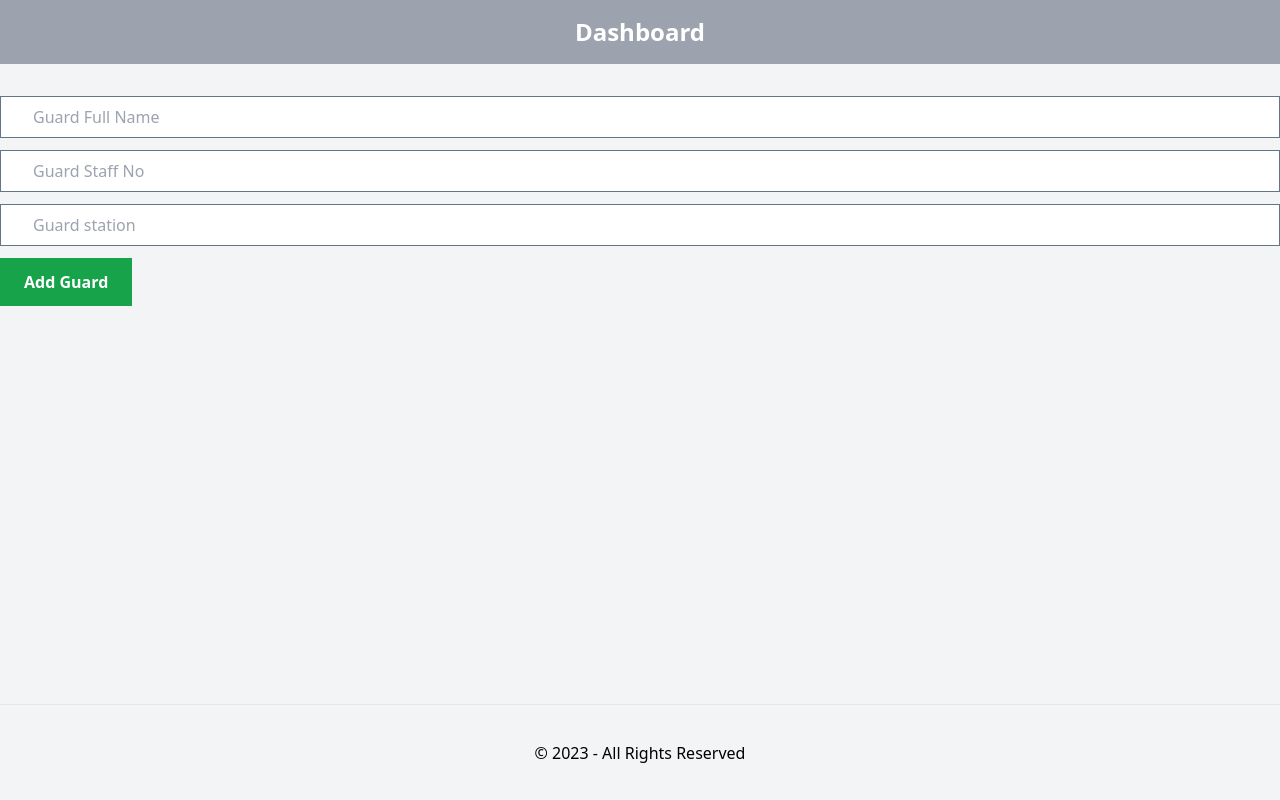
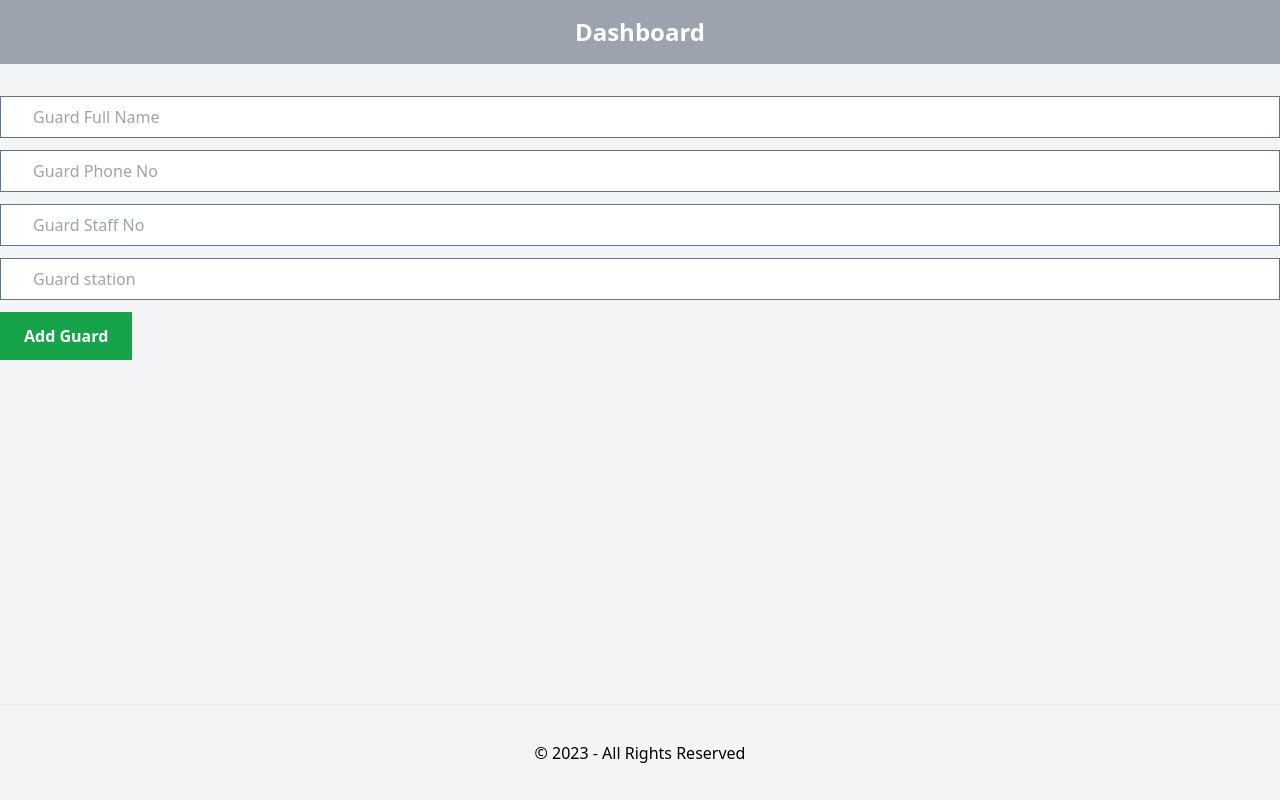
Before and after one commit to collinskrotich/sfc_access_management, a Next.js app: page /addGateKeeper in a window 1280 px wide. Built offline with nearby package versions, Linux system fonts and the light colour scheme.

Commit message:
Reduced unnecessary components

```diff
--- a/app/addGateKeeper/page.jsx
+++ b/app/addGateKeeper/page.jsx
@@ -1,30 +1,81 @@
+'use client'
+
+import { useRouter } from 'next/navigation';
+import { useState } from 'react'
 import React from 'react'
 
-function page() {
+export default function AddGateKeeper() {
+  const [name, setName] = useState("");
+  const [phone, setPhone] = useState("");
+  const [staffNo, setStaffNo] = useState("");
+  const [station, setStation] = useState("");
+
+  const router = useRouter();
+
+  const handleSubmit = async (e) => {
+    e.preventDefault();
+
+    if(!name || !phone || !station || !staffNo) {
+      alert("Please fill all fields");
+      return;
+    }
+
+    try {
+      const res = await fetch("/api/gatekeepers", {
+        method: "POST",
+        headers: {
+          "Content-Type": "application/json",
+      },
+      body: JSON.stringify({ name, phone, staffNo, station }),
+    });
+
+    if (res.ok){
+    router.push("/");
+    }else {
+      throw new Error("Failed to create a gatekeeper");
+    }
+
+    } catch (error) {
+      console.log(error);
+    }
+  };
+
   return (
     <div className='mt-8'>
-
-
-    <form className='flex flex-col gap-3'>
+    <form onSubmit={handleSubmit} className='flex flex-col gap-3'>
         <input
+         onChange={(e) => setName(e.target.value)}
+         value={name}
          className='border border-slate-500 px-8 py-2'
          type='text'
          placeholder='Guard Full Name'
         />
 
         <input
+         onChange={(e) => setPhone(e.target.value)}
+         value={phone}
+         className='border border-slate-500 px-8 py-2'
+         type='text'
+         placeholder='Guard Phone No'
+        />
+
+        <input
+         onChange={(e) => setStaffNo(e.target.value)}
+         value={staffNo}
          className='border border-slate-500 px-8 py-2'
          type='text'
          placeholder='Guard Staff No'
         />
 
         <input
+        onChange={(e) => setStation(e.target.value)}
+        value={station}
          className='border border-slate-500 px-8 py-2'
          type='text'
          placeholder='Guard station'
         />
 
-        <button className='bg-green-600 font-bold text-white py-3 px-6 w-fit'>
+        <button type='submit' className='bg-green-600 font-bold text-white py-3 px-6 w-fit'>
             Add Guard
         </button>
 
@@ -32,5 +83,3 @@ function page() {
     </div>
   )
 }
-
-export default page
--- a/models/gateKeeperModel.js
+++ b/models/gateKeeperModel.js
@@ -2,12 +2,11 @@ import mongoose, {Schema} from "mongoose";
 
 const gatekeeperSchema = new Schema(
   {
-    name: {
-      type: String,
-    },
-    onDuty: {
-      type: Boolean,
-    },
+    name: String,
+    phoneNo: String,
+    staffNo: String,
+    station: String,
+    onDuty: Boolean
   },
   {
     timestamps: true,
```
